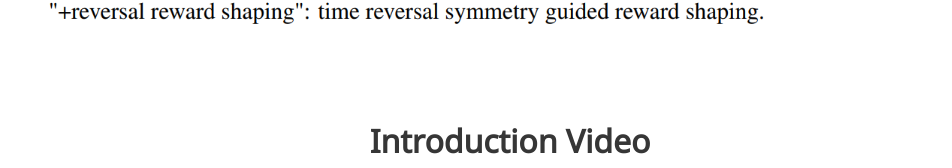
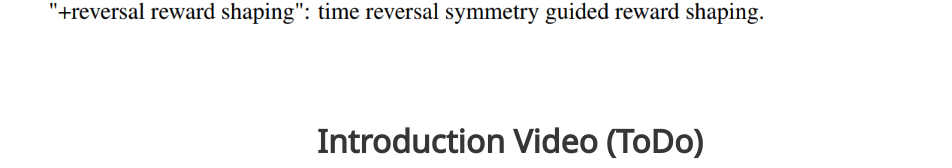
Before and after one commit to jyp9961/TR-DRL_project_page, a plain HTML site: page index.html in a window 1280 px wide. Shown: the part 3964-4132 px from the top of the page, without its empty margins (130-1082 px from the left). Drawn offline with nearby package versions, Linux system fonts and the light colour scheme; some icons are missing; a web font is replaced by a local one.

Commit message:
Update index.html

```diff
--- a/index.html
+++ b/index.html
@@ -273,7 +273,7 @@
 <!-- Video Section -->
 <section class="section">
   <div class="container is-max-desktop">
-    <h2 class="title is-3 has-text-centered">Introduction Video</h2>
+    <h2 class="title is-3 has-text-centered">Introduction Video (ToDo)</h2>
     <div class="columns is-centered">
       <div class="column is-10 has-text-centered">
         <div class="video-container" style="position:relative; padding-bottom:56.25%; height:0; overflow:hidden; max-width:100%;">
```
